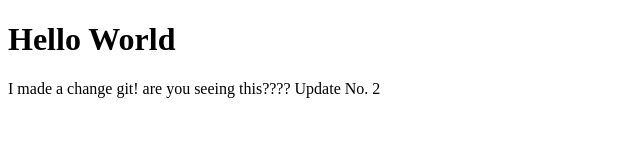
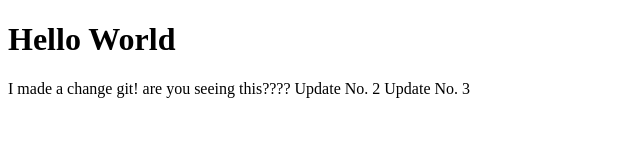
Before and after one commit to syedmuhammadmoin/gitPractice, a plain HTML site: page index.html in a window 1280 px wide. Shown: the whole page, without its empty margins (0-640 px from the left). Drawn offline with Linux system fonts and the light colour scheme.

Commit message:
Update index.html

```diff
--- a/index.html
+++ b/index.html
@@ -17,6 +17,8 @@
 
         Update No. 2
 
+        Update No. 3
+
     </div>
 
 </body>
```
